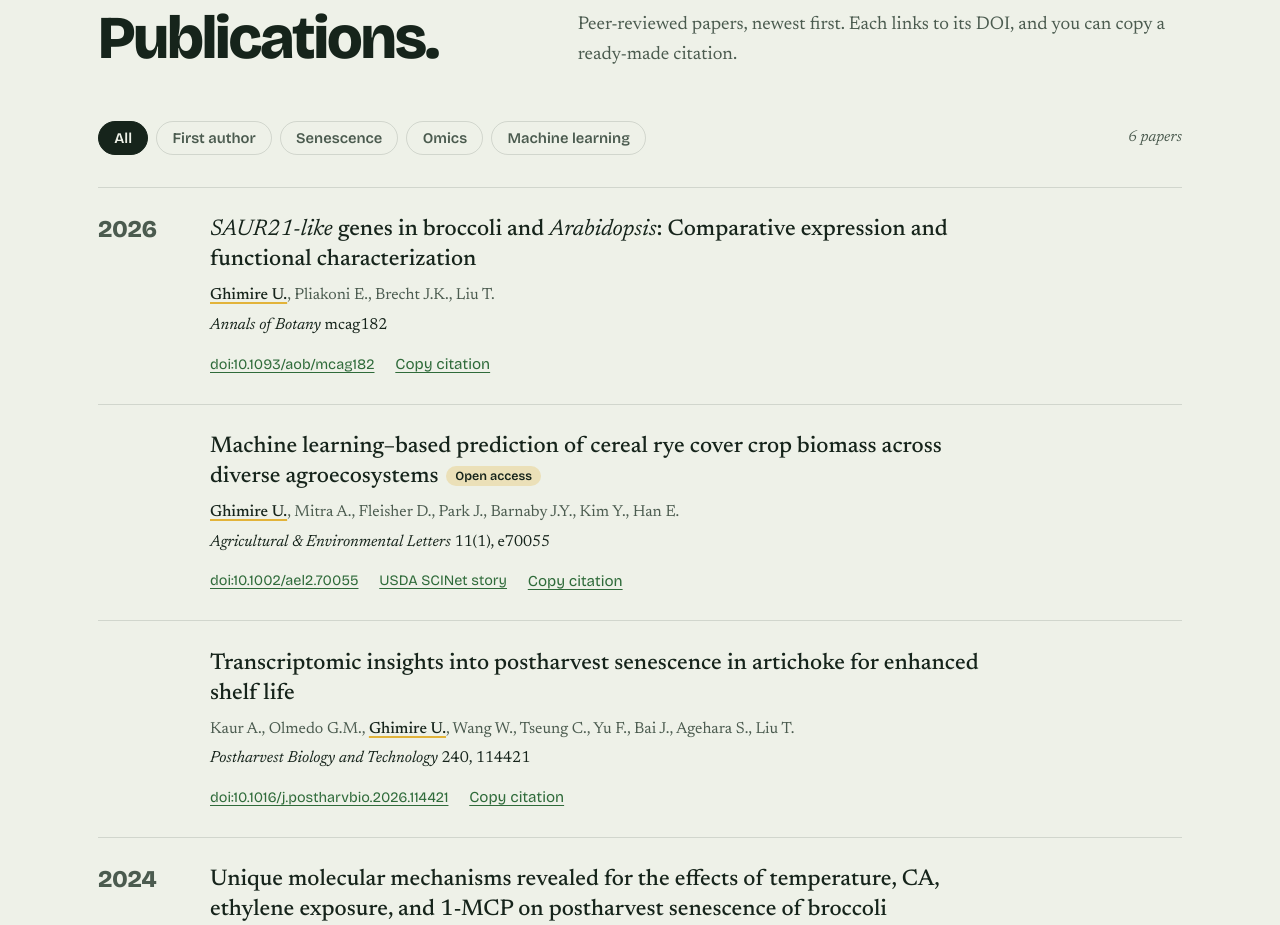
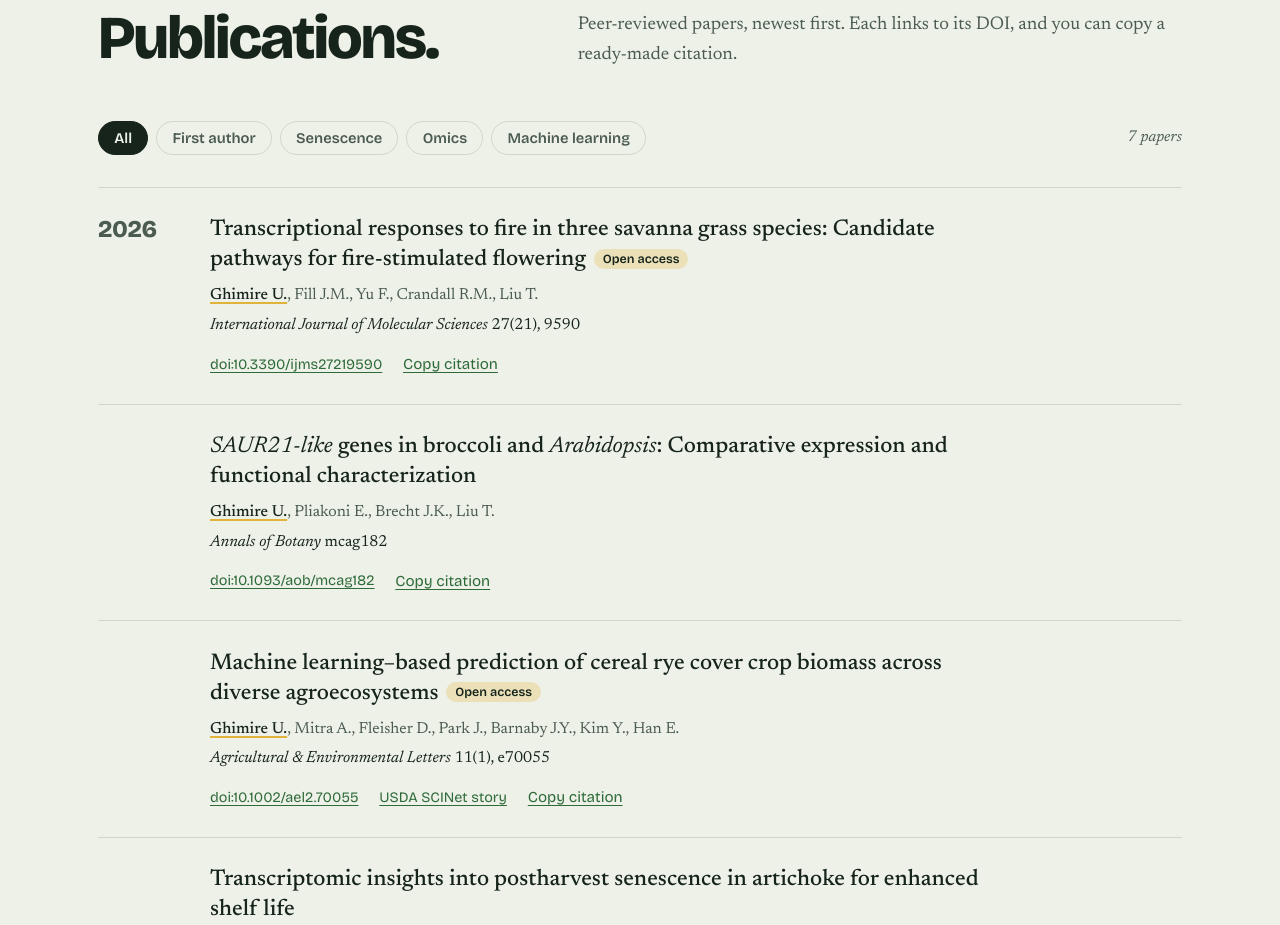
Before and after one commit to utsabghimire/utsabghimire.github.io, a plain HTML site: page index.html in a window 1280 px wide. Shown: the part 3360-4285 px from the top of the page. Drawn offline with nearby package versions, Linux system fonts and the light colour scheme.

Commit message:
Update index.html

```diff
--- a/index.html
+++ b/index.html
@@ -621,6 +621,14 @@ footer .wrap { display: flex; flex-wrap: wrap; justify-content: space-between; g
    - first: true if you are first author
    ===================================================================== */
 const PUBLICATIONS = [
+    {
+    year: 2026,
+    title: "Transcriptional responses to fire in three savanna grass species: Candidate pathways for fire-stimulated flowering",
+    authors: ["Ghimire U.", "Fill J.M.", "Yu F.", "Crandall R.M.", "Liu T."],
+    venue: "International Journal of Molecular Sciences", details: "27(21), 9590",
+    doi: "10.3390/ijms27219590",
+    tags: ["omics"], first: true, openAccess: true
+  },
   {
     year: 2026,
     title: "<i>SAUR21-like</i> genes in broccoli and <i>Arabidopsis</i>: Comparative expression and functional characterization",
```
